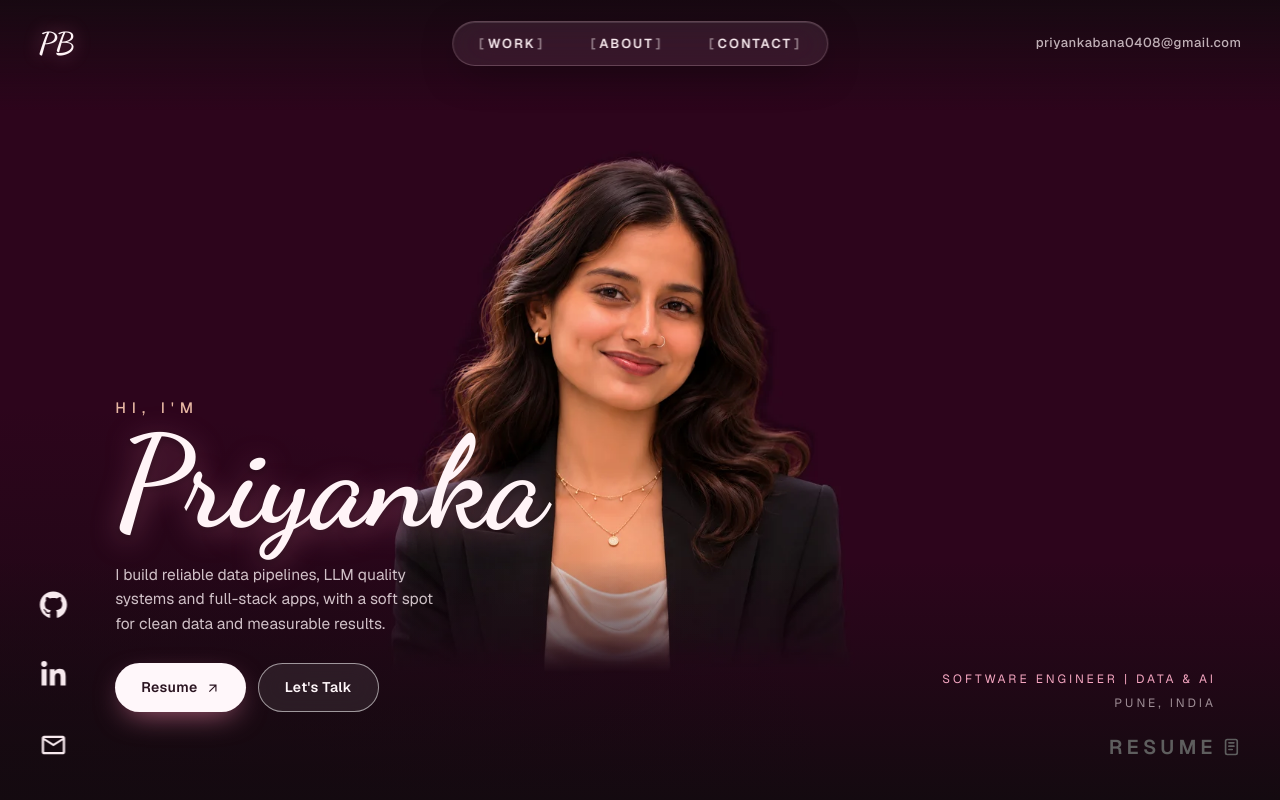
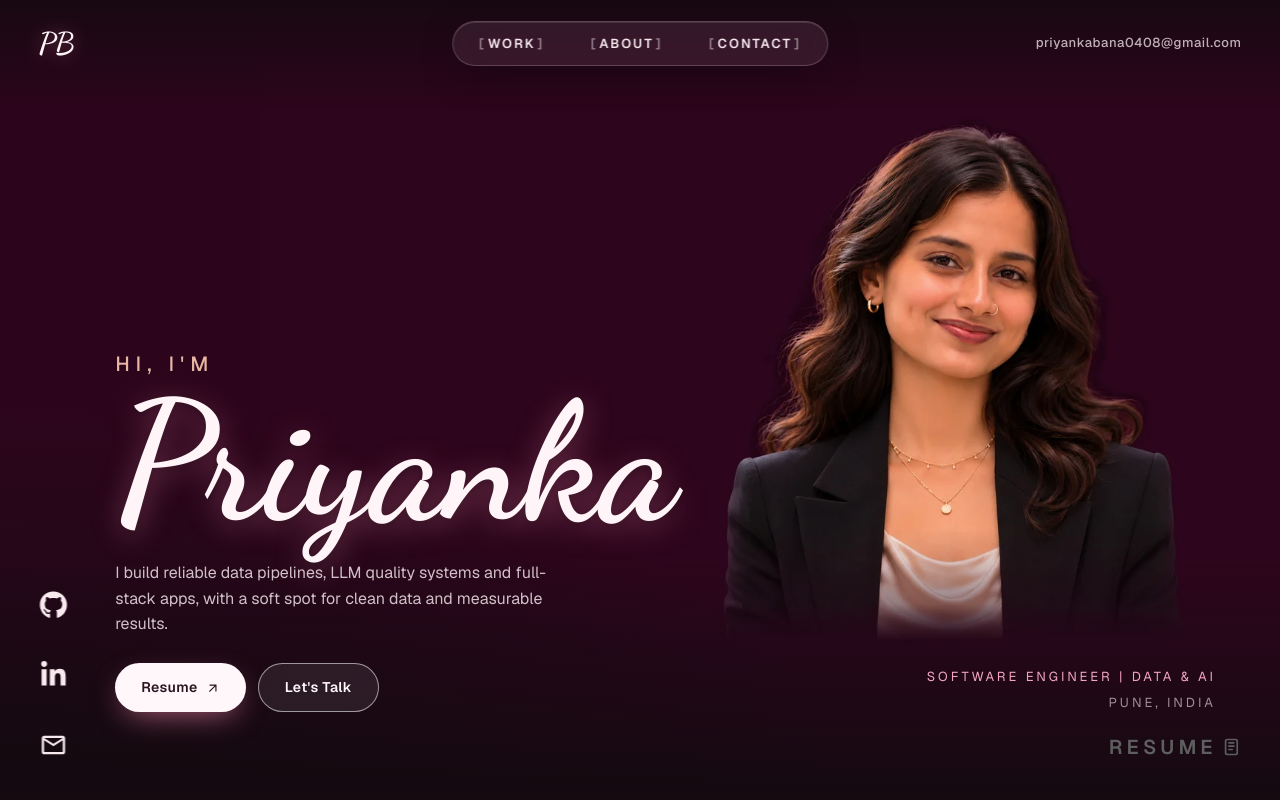
Before and after one commit to priyankabana/portfolio, a React (Vite) app: page / in a window 1280 px wide. Shown: the top 800 px of the page. Built offline with nearby package versions, Linux system fonts and the light colour scheme.

Commit message:
Hero: portrait on the right above role line, larger intro text

```diff
--- a/src/components/CursorHero.tsx
+++ b/src/components/CursorHero.tsx
@@ -21,7 +21,9 @@ import "./styles/CursorHero.css";
 const TAU = Math.PI * 2;
 const LERP = 0.26; // response factor: ~35 ms to catch up at 60 fps
 const DEADZONE = 0.12; // fraction of the screen radius that triggers eye contact
-const FACE = { x: 0.5, y: 0.42 }; // face centre as a fraction of the hero size
+const FACE = { x: 0.5, y: 0.42 }; // face centre as a fraction of the hero size (updated on resize)
+const SUBJECT_X_DESKTOP = 0.76; // on wide screens the portrait sits on the right, above the role line
+const SUBJECT_Y_SHIFT = -0.04; // nudge the portrait up so it clears the role line
 
 const lerpAngle = (a: number, b: number, t: number) => {
   let d = ((b - a + Math.PI) % TAU + TAU) % TAU - Math.PI;
@@ -73,6 +75,8 @@ const CursorHero = () => {
       canvas.style.width = `${w}px`;
       canvas.style.height = `${h}px`;
       ctx.setTransform(dpr, 0, 0, dpr, 0, 0);
+      FACE.x = w > 900 ? SUBJECT_X_DESKTOP : 0.5;
+      FACE.y = w > 900 ? 0.42 + SUBJECT_Y_SHIFT : 0.42;
       pointer.x = w * FACE.x;
       pointer.y = h * FACE.y;
       lastDrawn = "";
@@ -86,7 +90,10 @@ const CursorHero = () => {
       ctx.fillStyle = hero.backgroundColor;
       ctx.fillRect(0, 0, w, h);
       ctx.globalAlpha = 1;
-      ctx.drawImage(img, (w - dw) / 2, (h - dh) / 2, dw, dh);
+      // frames have the subject centred; shift so it lands on FACE.x
+      const dx = w * FACE.x - dw / 2;
+      const dy = (h - dh) / 2 + (w > 900 ? h * SUBJECT_Y_SHIFT : 0);
+      ctx.drawImage(img, dx, dy, dw, dh);
     };
 
     // Shown until real frames are added: a soft orb with a monogram that
--- a/src/components/styles/CursorHero.css
+++ b/src/components/styles/CursorHero.css
@@ -32,12 +32,12 @@
   left: clamp(20px, 9vw, 150px);
   bottom: clamp(48px, 11vh, 120px);
   z-index: 2;
-  max-width: 400px;
+  max-width: 560px;
 }
 
 .hero-greeting {
   margin: 0 0 4px;
-  font-size: 15px;
+  font-size: clamp(18px, 1.6vw, 24px);
   font-weight: 500;
   letter-spacing: 6px;
   text-transform: uppercase;
@@ -48,16 +48,16 @@
   margin: 0;
   font-family: "Dancing Script", cursive !important;
   font-weight: 700;
-  font-size: clamp(72px, 10vw, 148px);
+  font-size: clamp(90px, 13vw, 200px);
   line-height: 0.95;
   color: #fff4f7;
   text-shadow: 0 6px 30px rgba(255, 143, 179, 0.35), 0 2px 6px rgba(20, 10, 16, 0.45);
 }
 
 .hero-bio {
-  max-width: 340px;
+  max-width: 460px;
   margin: 18px 0 26px;
-  font-size: 15.5px;
+  font-size: clamp(16px, 1.25vw, 19px);
   line-height: 1.6;
   color: rgba(247, 233, 238, 0.82);
 }
@@ -115,7 +115,7 @@
   flex-direction: column;
   align-items: flex-end;
   gap: 6px;
-  font-size: 12px;
+  font-size: 13px;
   letter-spacing: 3px;
   text-transform: uppercase;
   color: rgba(247, 233, 238, 0.6);
@@ -136,7 +136,7 @@
     max-width: none;
   }
   .hero-name {
-    font-size: 76px;
+    font-size: 88px;
   }
   .hero-bio {
     font-size: 14.5px;
```
